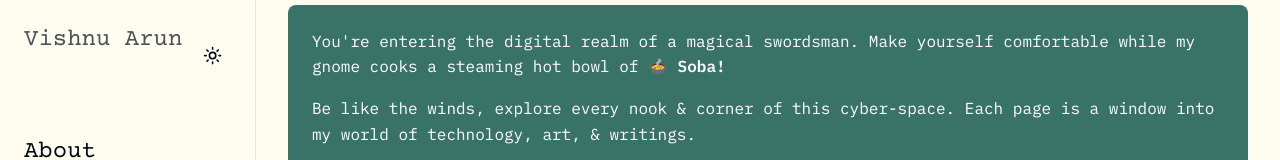
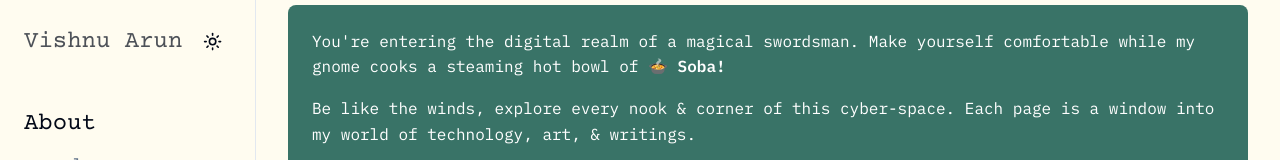
Before and after one commit to vishnuarun02/whoami, a Next.js app: page / in a window 1280 px wide. Shown: the top 160 px of the page. Built offline with nearby package versions, Linux system fonts and the light colour scheme.

Commit message:
Quick update

```diff
--- a/app/components/LeftMenu.tsx
+++ b/app/components/LeftMenu.tsx
@@ -49,9 +49,9 @@ export default function LeftMenu() {
   return (
     <nav className="w-64 h-screen bg-background border-r border-border p-6">
       <div className="flex flex-row justify-between items-center mb-12 w-full">
-        <Link href="/" className="flex-shrink-0">
+        <Link href="/" className="flex items-center flex-shrink-0">
           <h1
-            className="text-2xl font-heading whitespace-nowrap transition-colors hover:text-[var(--menu-color)] title-click cursor-pointer"
+            className="m-0 text-2xl font-heading whitespace-nowrap transition-colors hover:text-[var(--menu-color)] title-click cursor-pointer"
             style={{ '--menu-color': menuColor } as React.CSSProperties}
           >
             Vishnu Arun
@@ -61,7 +61,6 @@ export default function LeftMenu() {
           <ThemeToggle />
         </div>
       </div>
-
       <ul className="space-y-6">
         {menuItems.map((item) => (
           <li key={item.title}>
```
